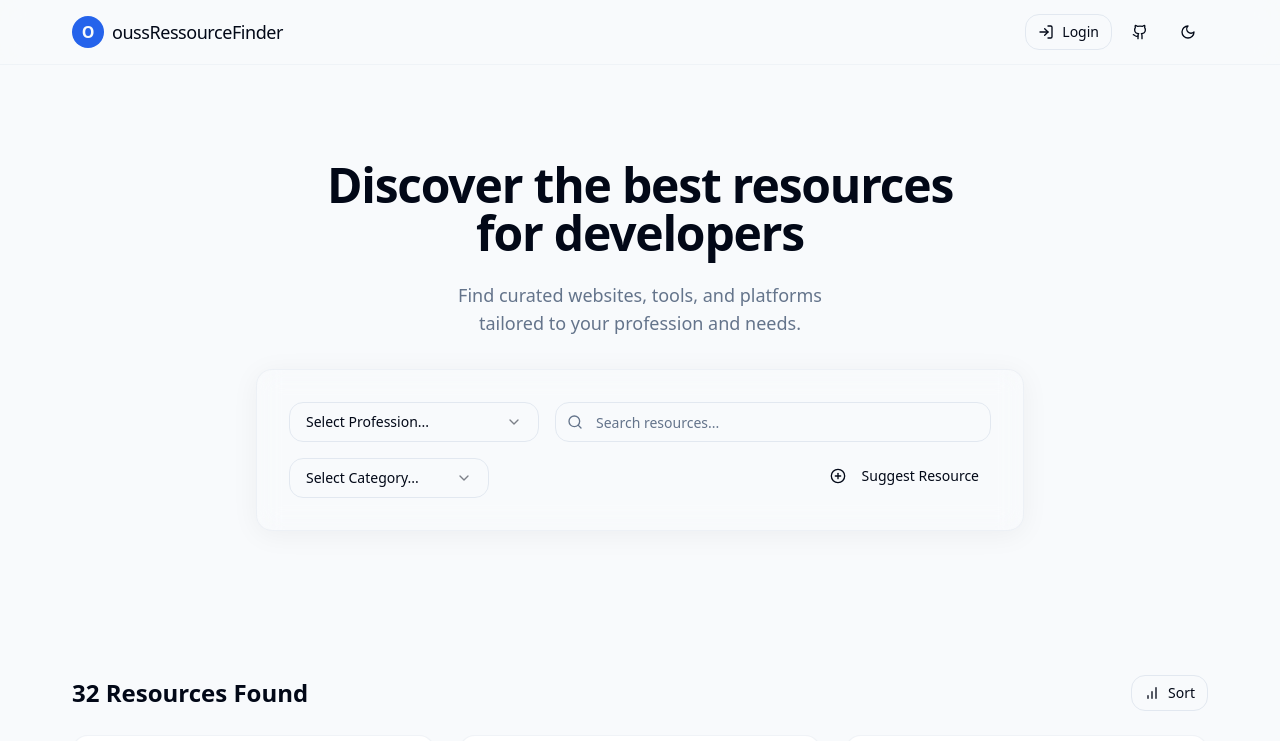
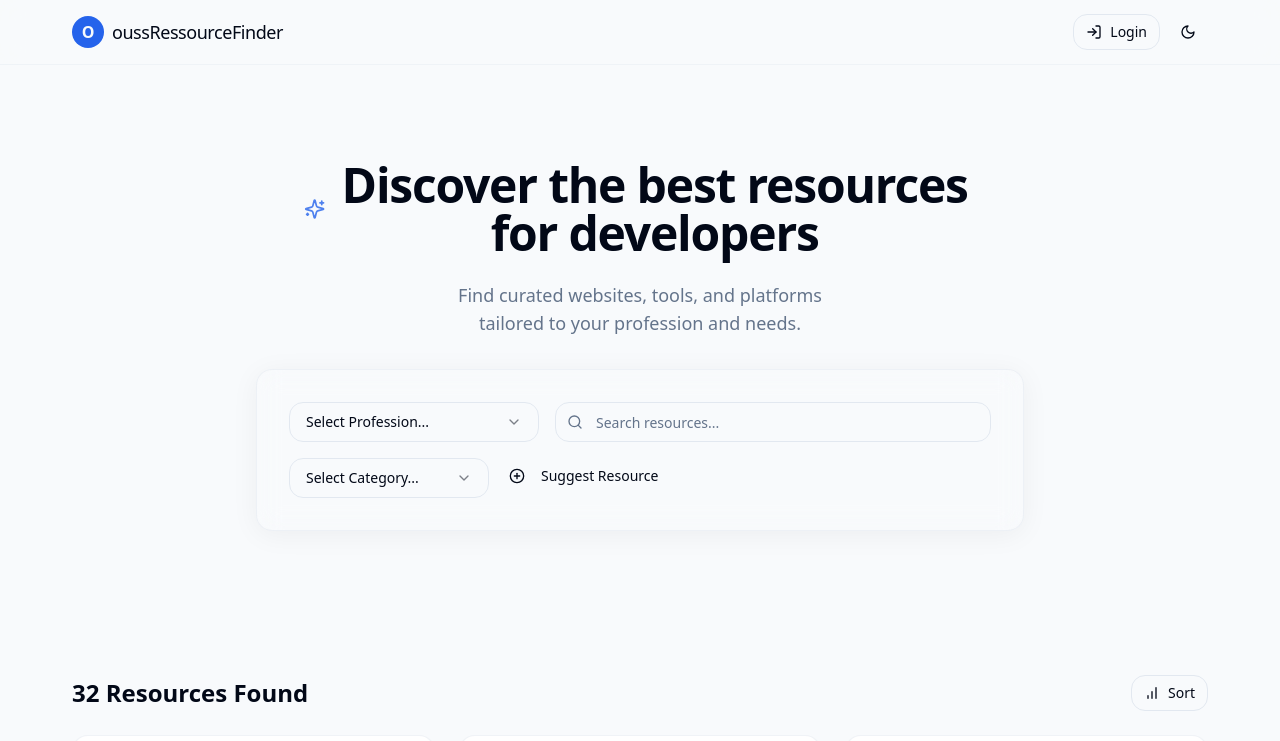
Before and after one commit to ousstheprogrammer/devresourcefinder, a React (Vite) app: page / in a window 1280 px wide. Shown: the top 741 px of the page. Built offline with nearby package versions, Linux system fonts and the light colour scheme.

Commit message:
Remove GitHub logo and add animations
This commit removes the GitHub logo and adds animations to the project.

```diff
--- a/src/components/Header.tsx
+++ b/src/components/Header.tsx
@@ -1,34 +1,45 @@
 
 import ThemeToggle from "./ThemeToggle";
-import { Github, LogIn } from "lucide-react";
+import { LogIn } from "lucide-react";
 import { Button } from "@/components/ui/button";
 import { Link } from "react-router-dom";
+import { motion } from "framer-motion";
 
 export default function Header() {
   return (
     <header className="sticky top-0 z-50 w-full border-b border-border/40 bg-background/80 backdrop-blur-md">
       <div className="container-custom flex h-16 items-center justify-between">
-        <div className="flex items-center gap-2">
+        <motion.div
+          className="flex items-center gap-2"
+          initial={{ opacity: 0, x: -20 }}
+          animate={{ opacity: 1, x: 0 }}
+          transition={{ duration: 0.5 }}
+        >
           <Link to="/" className="flex items-center gap-2">
-            <div className="w-8 h-8 bg-primary rounded-lg flex items-center justify-center">
+            <motion.div
+              className="w-8 h-8 bg-primary rounded-lg flex items-center justify-center"
+              whileHover={{ scale: 1.1 }}
+              whileTap={{ scale: 0.95 }}
+            >
               <span className="text-primary-foreground font-bold">O</span>
-            </div>
+            </motion.div>
             <span className="font-medium text-lg tracking-tight">oussRessourceFinder</span>
           </Link>
-        </div>
-        <div className="flex items-center gap-2">
+        </motion.div>
+        <motion.div
+          className="flex items-center gap-2"
+          initial={{ opacity: 0, x: 20 }}
+          animate={{ opacity: 1, x: 0 }}
+          transition={{ duration: 0.5 }}
+        >
           <Link to="/login">
             <Button variant="outline" size="sm" className="gap-2">
               <LogIn className="h-4 w-4" />
               <span>Login</span>
             </Button>
           </Link>
-          <Button variant="ghost" size="icon" className="rounded-full">
-            <Github className="h-5 w-5" />
-            <span className="sr-only">GitHub</span>
-          </Button>
           <ThemeToggle />
-        </div>
+        </motion.div>
       </div>
     </header>
   );
--- a/src/pages/Index.tsx
+++ b/src/pages/Index.tsx
@@ -6,9 +6,9 @@ import CategoryFilter from "@/components/CategoryFilter";
 import ResourceCard from "@/components/ResourceCard";
 import { Input } from "@/components/ui/input";
 import { Button } from "@/components/ui/button";
-import { Search, BarChart, PlusCircle } from "lucide-react";
+import { Search, BarChart, PlusCircle, Sparkles } from "lucide-react";
 import { professions, categories, filterResources, Resource } from "@/utils/data";
-import { motion } from 'framer-motion';
+import { motion, AnimatePresence } from 'framer-motion';
 
 const Index = () => {
   const [selectedProfession, setSelectedProfession] = useState("");
@@ -51,12 +51,23 @@ const Index = () => {
             animate={{ opacity: 1, y: 0 }}
             transition={{ duration: 0.5, ease: [0.22, 1, 0.36, 1] }}
           >
-            <h1 className="text-4xl md:text-5xl font-bold tracking-tight mb-6">
+            <motion.h1
+              className="text-4xl md:text-5xl font-bold tracking-tight mb-6 flex items-center justify-center gap-2"
+              initial={{ scale: 0.95 }}
+              animate={{ scale: 1 }}
+              transition={{ delay: 0.3, duration: 0.5 }}
+            >
+              <Sparkles className="h-8 w-8 text-primary animate-pulse-slow" />
               Discover the best resources for developers
-            </h1>
-            <p className="text-lg text-muted-foreground mb-8 text-balance">
+            </motion.h1>
+            <motion.p
+              className="text-lg text-muted-foreground mb-8 text-balance"
+              initial={{ opacity: 0 }}
+              animate={{ opacity: 1 }}
+              transition={{ delay: 0.5, duration: 0.5 }}
+            >
               Find curated websites, tools, and platforms tailored to your profession and needs.
-            </p>
+            </motion.p>
           </motion.div>
 
           <motion.div
@@ -64,6 +75,7 @@ const Index = () => {
             initial={{ opacity: 0, y: 20 }}
             animate={{ opacity: 1, y: 0 }}
             transition={{ duration: 0.5, ease: [0.22, 1, 0.36, 1], delay: 0.1 }}
+            whileHover={{ boxShadow: "0 8px 30px rgba(0, 0, 0, 0.08)" }}
           >
             <div className="flex flex-col gap-4">
               <div className="flex flex-col md:flex-row gap-4">
@@ -73,6 +85,7 @@ const Index = () => {
                   onChange={setSelectedProfession}
                 />
                 <div className="relative flex-grow">
+                  <motion.div whileHover={{ scale: 1.01 }} whileTap={{ scale: 0.99 }}>
                     <Input
                       placeholder="Search resources..."
                       value={searchQuery}
@@ -83,6 +96,7 @@ const Index = () => {
                         isSearchFocused ? "ring-2 ring-primary/20" : ""
                       }`}
                     />
+                  </motion.div>
                   <Search className="absolute left-3 top-1/2 -translate-y-1/2 h-4 w-4 text-muted-foreground" />
                 </div>
               </div>
@@ -94,10 +108,12 @@ const Index = () => {
                     onChange={setSelectedCategory}
                   />
                 </div>
+                <motion.div whileHover={{ scale: 1.05 }} whileTap={{ scale: 0.95 }}>
                   <Button variant="ghost" className="ml-auto" size="sm">
                     <PlusCircle className="h-4 w-4 mr-2" />
                     Suggest Resource
                   </Button>
+                </motion.div>
               </div>
             </div>
           </motion.div>
@@ -106,25 +122,39 @@ const Index = () => {
         {/* Results Section */}
         <section className="container-custom py-8 md:py-12">
           <div className="flex flex-col gap-6">
-            <div className="flex items-center justify-between">
+            <motion.div
+              className="flex items-center justify-between"
+              initial={{ opacity: 0 }}
+              animate={{ opacity: 1 }}
+              transition={{ delay: 0.6 }}
+            >
               <h2 className="text-2xl font-semibold">
                 {filteredResources.length} {filteredResources.length === 1 ? "Resource" : "Resources"} Found
               </h2>
+              <motion.div whileHover={{ scale: 1.05 }} whileTap={{ scale: 0.95 }}>
                 <Button variant="outline" size="sm" className="gap-2">
                   <BarChart className="h-4 w-4" />
                   <span>Sort</span>
                 </Button>
-            </div>
+              </motion.div>
+            </motion.div>
 
+            <AnimatePresence>
               {filteredResources.length > 0 ? (
                 <motion.div
                   className="grid grid-cols-1 sm:grid-cols-2 lg:grid-cols-3 gap-6"
                   variants={container}
                   initial="hidden"
                   animate="show"
+                  key="resource-list"
                 >
                   {filteredResources.map((resource) => (
-                  <motion.div key={resource.id} variants={item}>
+                    <motion.div
+                      key={resource.id}
+                      variants={item}
+                      layoutId={`resource-${resource.id}`}
+                      whileHover={{ y: -5, transition: { duration: 0.2 } }}
+                    >
                       <ResourceCard
                         title={resource.title}
                         description={resource.description}
@@ -138,22 +168,34 @@ const Index = () => {
                   ))}
                 </motion.div>
               ) : (
-              <div className="text-center py-12">
+                <motion.div
+                  className="text-center py-12"
+                  initial={{ opacity: 0 }}
+                  animate={{ opacity: 1 }}
+                  transition={{ delay: 0.2 }}
+                  key="no-resources"
+                >
                   <h3 className="text-lg font-medium mb-2">No resources found</h3>
                   <p className="text-muted-foreground">
                     Try adjusting your search or filters to find what you're looking for.
                   </p>
-              </div>
+                </motion.div>
               )}
+            </AnimatePresence>
           </div>
         </section>
       </main>
 
-      <footer className="border-t border-border/40 py-6 mt-12">
+      <motion.footer
+        className="border-t border-border/40 py-6 mt-12"
+        initial={{ opacity: 0 }}
+        animate={{ opacity: 1 }}
+        transition={{ delay: 0.8 }}
+      >
         <div className="container-custom text-center text-sm text-muted-foreground">
-          <p>DevResourceFinder &copy; {new Date().getFullYear()}. All rights reserved.</p>
+          <p>oussRessourceFinder &copy; {new Date().getFullYear()}. All rights reserved.</p>
         </div>
-      </footer>
+      </motion.footer>
     </div>
   );
 };
```
Lines whose indentation alone changed are shown as unchanged.
